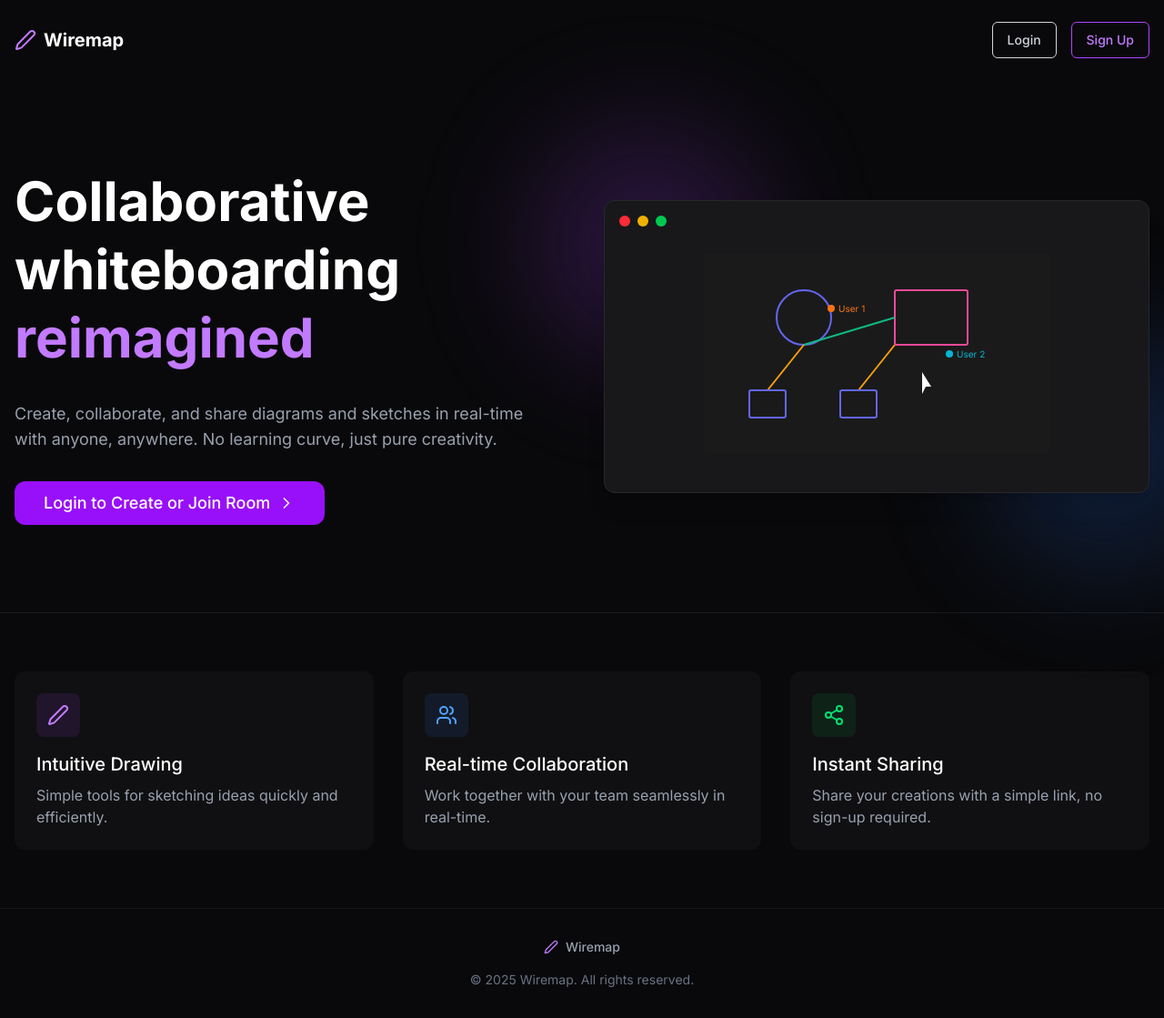
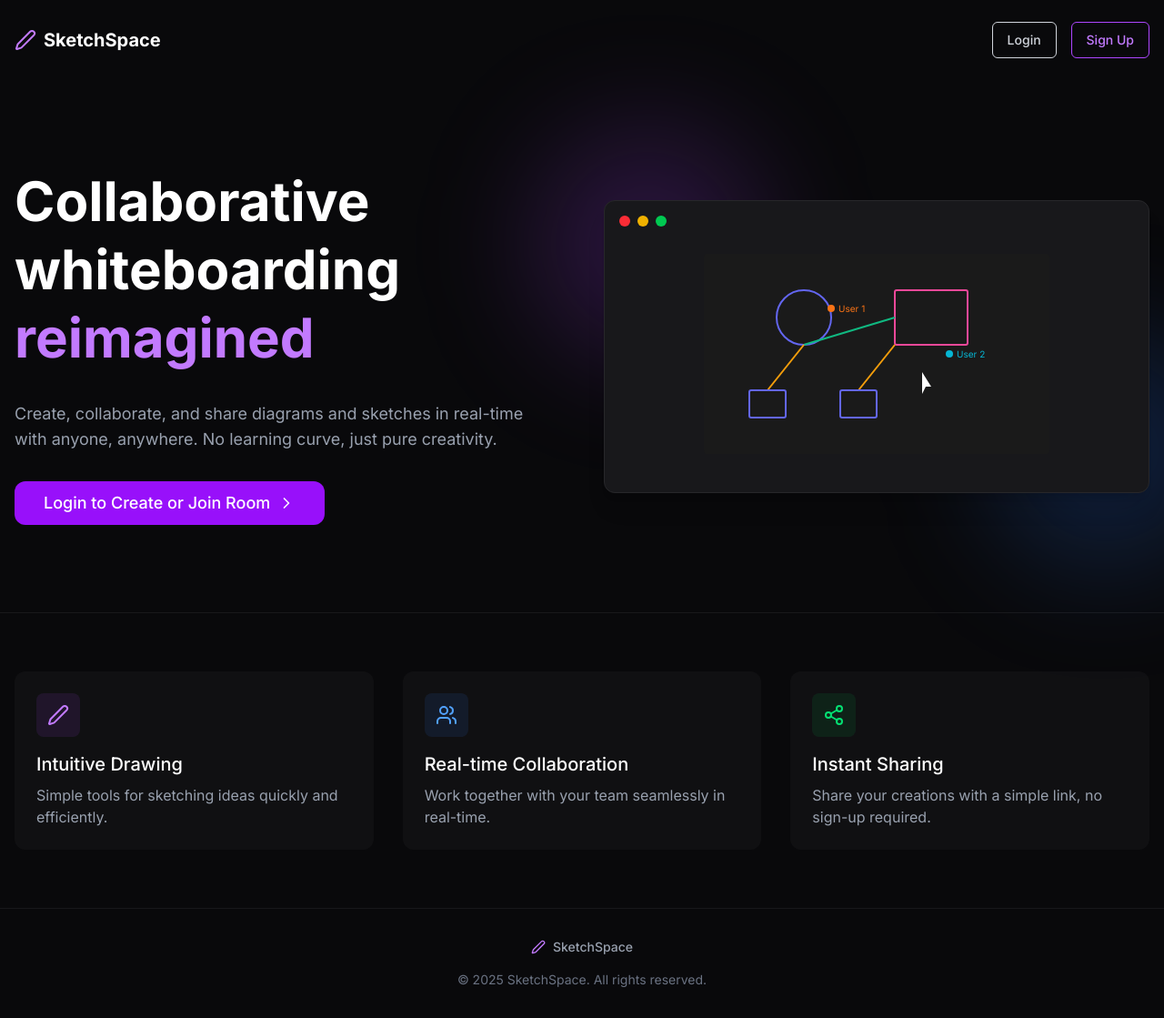
Before and after one commit to AbhinavOC24/Sketch-Space, a Next.js app in the folder frontend/: page / in a window 1280 px wide. Shown: the top 1119 px of the page at 91% size. Built offline with nearby package versions, Linux system fonts and the light colour scheme.

Commit message:
Updated name

```diff
--- a/frontend/app/page.tsx
+++ b/frontend/app/page.tsx
@@ -107,7 +107,7 @@
       <header className="container mx-auto py-6 px-4 flex items-center justify-between">
         <div className="flex items-center gap-2">
           <Pen className="size-6 text-purple-400" />
-          <span className="text-xl font-bold">Wiremap</span>
+          <span className="text-xl font-bold">SketchSpace</span>
         </div>
         {!loginStatus ? (
           <div className="flex items-center gap-4">
@@ -340,9 +340,9 @@
       <footer className="container mx-auto py-8 px-4 border-t border-zinc-900 text-center text-gray-500 text-sm">
         <div className="flex justify-center items-center gap-2 mb-4">
           <Pen className="size-4 text-purple-400" />
-          <span className="font-medium text-gray-400">Wiremap</span>
+          <span className="font-medium text-gray-400">SketchSpace</span>
         </div>
-        <p>© {new Date().getFullYear()} Wiremap. All rights reserved.</p>
+        <p>© {new Date().getFullYear()} SketchSpace. All rights reserved.</p>
       </footer>
 
       {/* Join Room Modal */}
```
Also changed, not shown: 1 other file (tests, documents, lock files or other folders).
